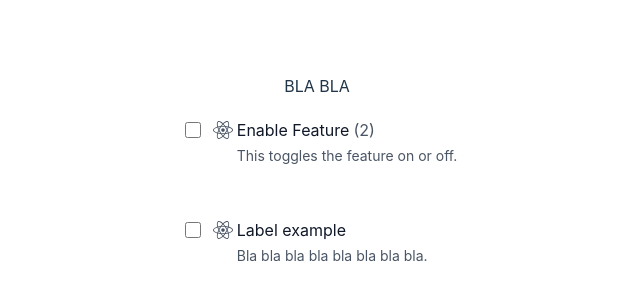
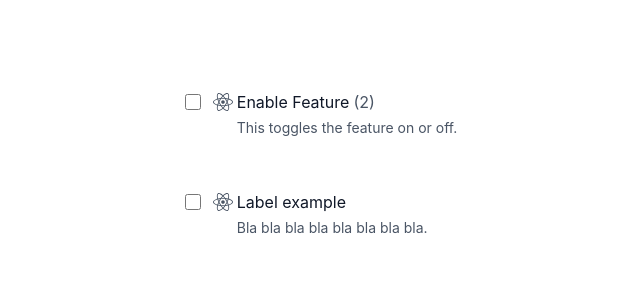
Before and after one commit to tidy-dev-team/Kido-DS, a React (Vite) app in the folder kido-ds/: page / in a window 1280 px wide. Shown: the part 238-538 px from the top of the page, without its empty margins (323-963 px from the left). Built offline with nearby package versions, Linux system fonts and the light colour scheme.

Commit message:
Update App.tsx

```diff
--- a/kido-ds/src/App.tsx
+++ b/kido-ds/src/App.tsx
@@ -20,7 +20,6 @@ function App() {
 
   return (
     <>
-    <div className='backdrop-blur-md bg-white/30 p-4'>BLA BLA</div>
       <Checkbox
         type={checkboxType1}
         onChange={handleCheckboxChange1}
```
